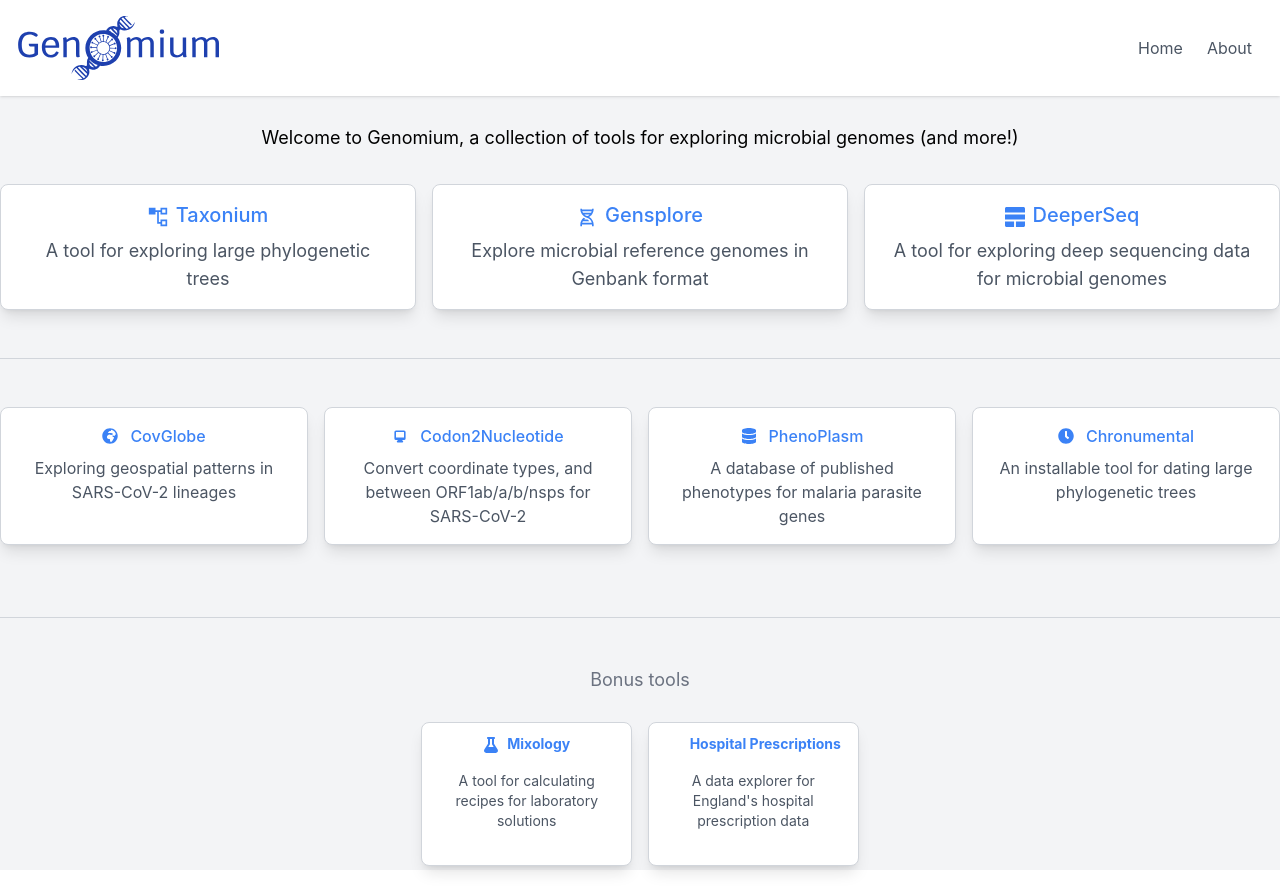
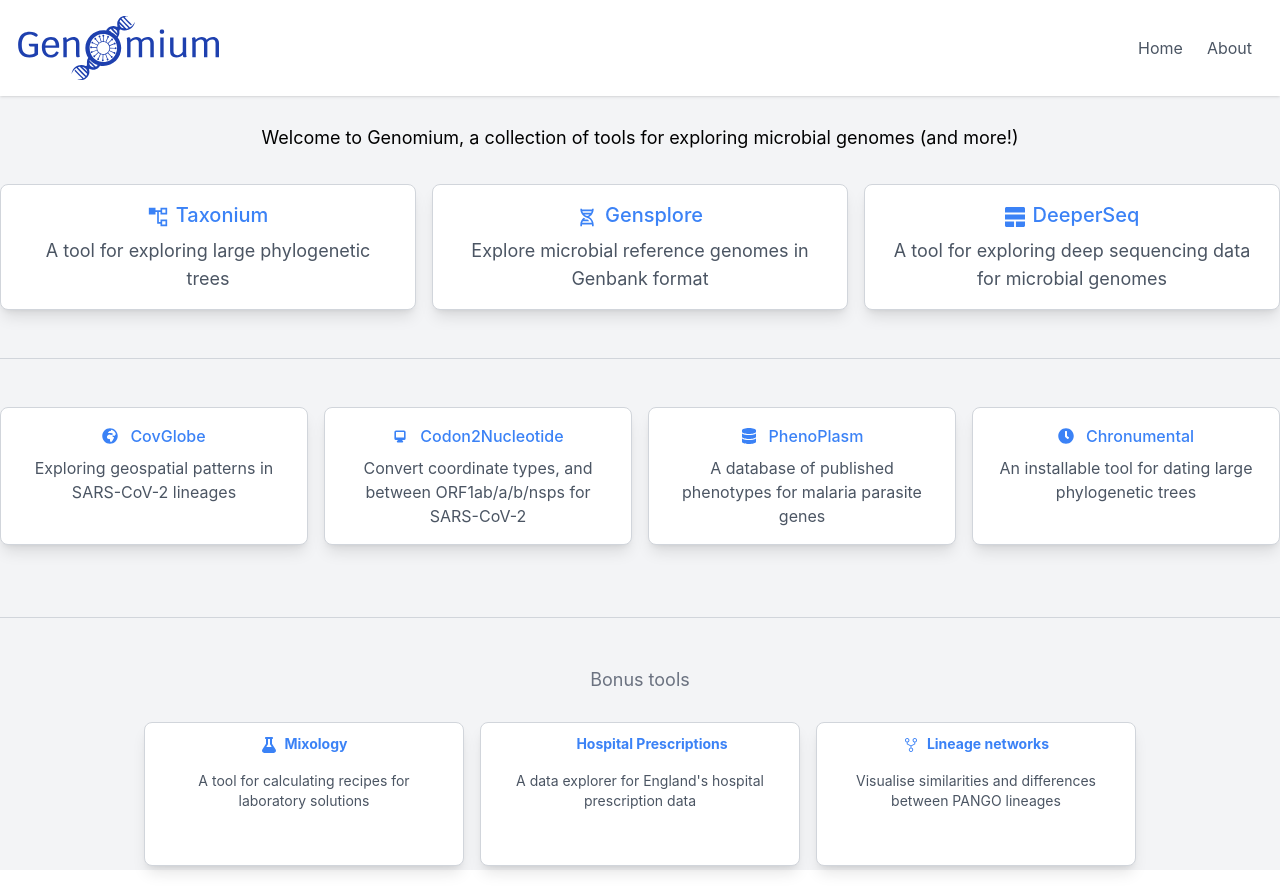
Before and after one commit to theosanderson/genomium, a React (Create React App) app: page / in a window 1280 px wide. Built offline with nearby package versions, Linux system fonts and the light colour scheme; some icons are missing.

Commit message:
Update App.js

```diff
--- a/src/App.js
+++ b/src/App.js
@@ -9,6 +9,7 @@ import {FaDatabase} from 'react-icons/fa';
 import {FaFlask} from 'react-icons/fa';
 import {FaClock} from 'react-icons/fa';
 import { FaHospital } from "react-icons/fa6";
+import { IoIosGitNetwork } from "react-icons/io";
 import logo from './logo.svg';
 import './App.css';
 
@@ -51,7 +52,15 @@ const honoraryTools = [
     desc: 'A data explorer for England\'s hospital prescription data',
     icon: <FaHospital className="inline-block mr-2" />
 
+  },
+{
+    name: 'Lineage networks',
+    url: '//lineagenetwork.streamlit.app/',
+    desc: 'Visualise similarities and differences between PANGO lineages',
+    icon: <IoIosGitNetwork className="inline-block mr-2" />
+
   }
+
 ]
 
 
```
